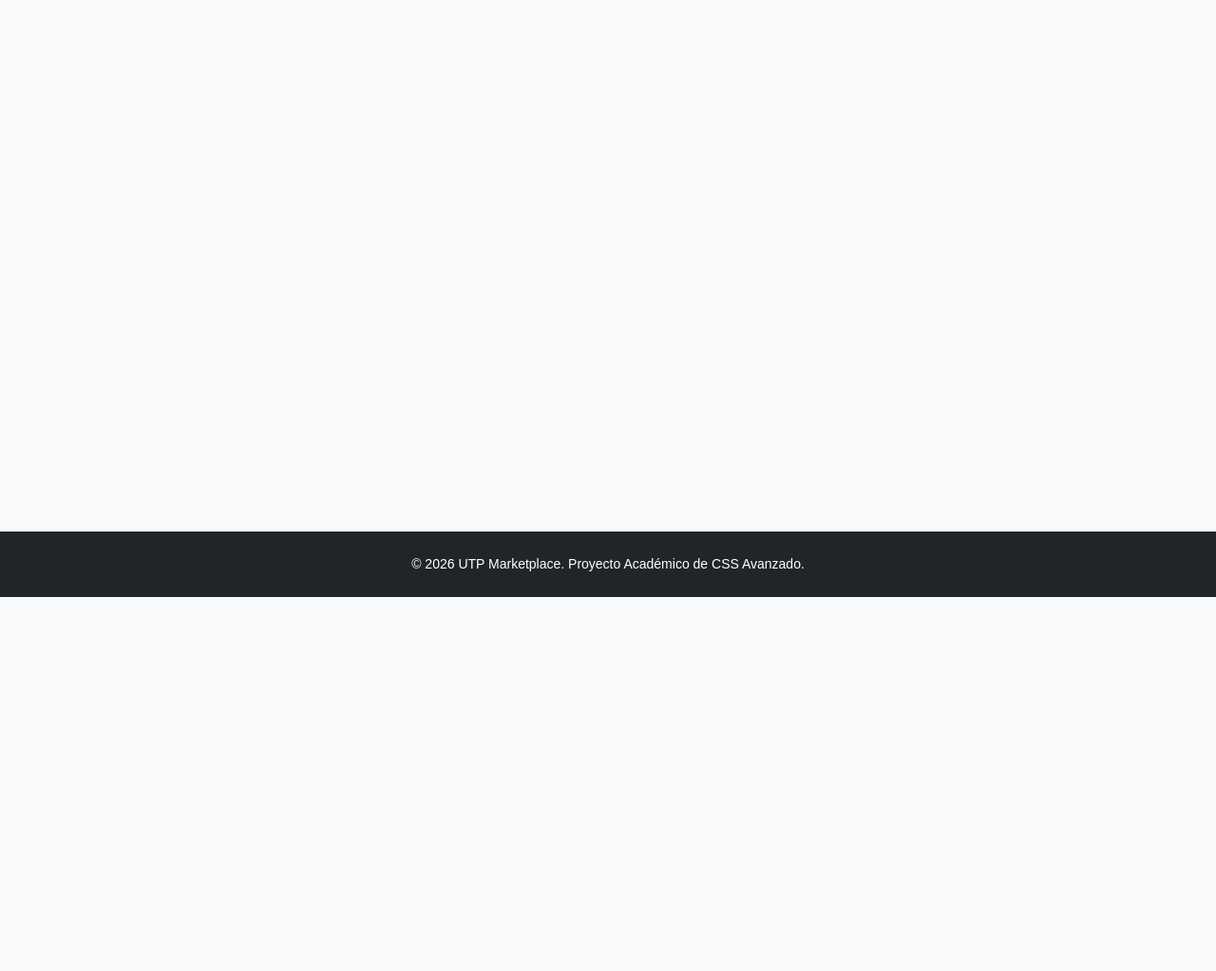
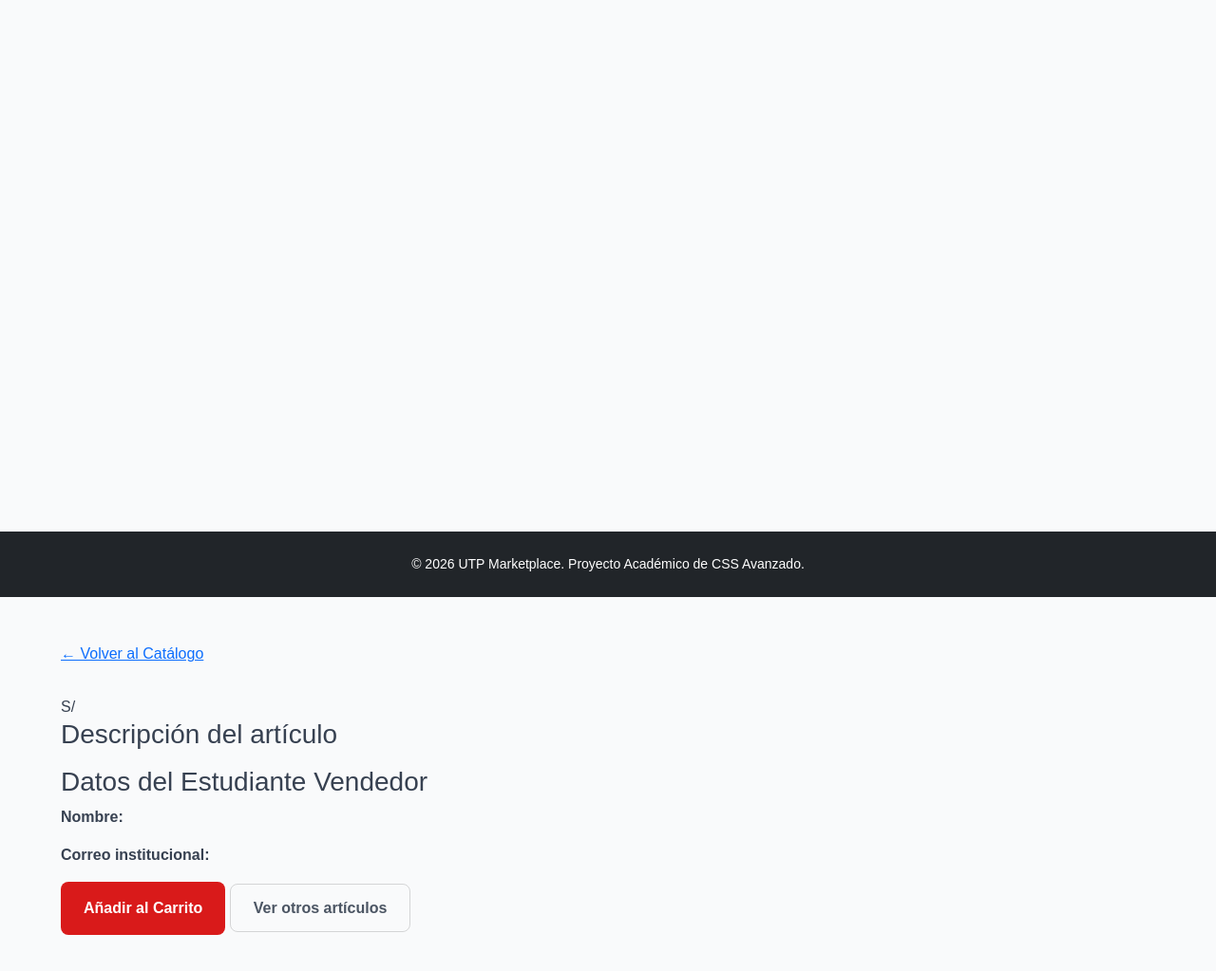
Before and after one commit to Yair-bot/UTP-Marketplace, a plain HTML site: page detail.html in a window 1280 px wide. Shown: the part 67-1090 px from the top of the page at 95% size. Before the commit the page ends 800 px from the top, so only its background shows below. Drawn offline with nearby package versions, Linux system fonts and the light colour scheme.

Commit message:
Implement product detail layout in detail.html
Added main content structure for product details page.

```diff
--- a/detail.html
+++ b/detail.html
@@ -38,4 +38,55 @@
   <script src="js/main.js"></script>
 
 </body>
+  <!-- Contenido Principal -->
+  <main class="py-5">
+    <div class="container-utp">
+
+      <!-- Enlace para volver -->
+      <a href="catalog.html" class="back-link-utp" id="back-catalog-link">&larr; Volver al Catálogo</a>
+
+      <!-- Contenedor del Detalle de Producto (Flexbox en SASS) -->
+      <div class="product-detail-layout" id="product-detail-container">
+
+        <!-- Columna Izquierda: Imagen -->
+        <div class="detail-image-panel">
+          <div class="detail-image-box">
+            <img src="" alt="" id="detail-img">
+          </div>
+        </div>
+
+        <!-- Columna Derecha: Información -->
+        <div class="detail-info-panel">
+          <div class="detail-header">
+            <span class="product-badge" id="detail-condition-badge">
+              <span id="detail-condition"></span>
+            </span>
+            <span class="detail-category-label" id="detail-category"></span>
+          </div>
+
+          <h1 class="detail-product-title" id="detail-title"></h1>
+          <div class="detail-price-tag">S/ <span id="detail-price"></span></div>
+
+          <div class="detail-section">
+            <h3 class="detail-section-title">Descripción del artículo</h3>
+            <p class="detail-description-text" id="detail-description"></p>
+          </div>
+
+          <!-- Cuadro de Información del Vendedor -->
+          <div class="seller-card-box">
+            <h3 class="seller-card-title">Datos del Estudiante Vendedor</h3>
+            <p class="seller-detail"><strong>Nombre:</strong> <span id="detail-seller"></span></p>
+            <p class="seller-detail"><strong>Correo institucional:</strong> <span id="detail-contact"></span></p>
+          </div>
+
+          <div class="detail-actions">
+            <button class="btn-utp px-4 py-3" id="detail-add-btn">Añadir al Carrito</button>
+            <a href="catalog.html" class="btn-utp-outline px-4 py-3 text-center">Ver otros artículos</a>
+          </div>
+        </div>
+
+      </div>
+
+    </div>
+  </main>
 </html>
```
